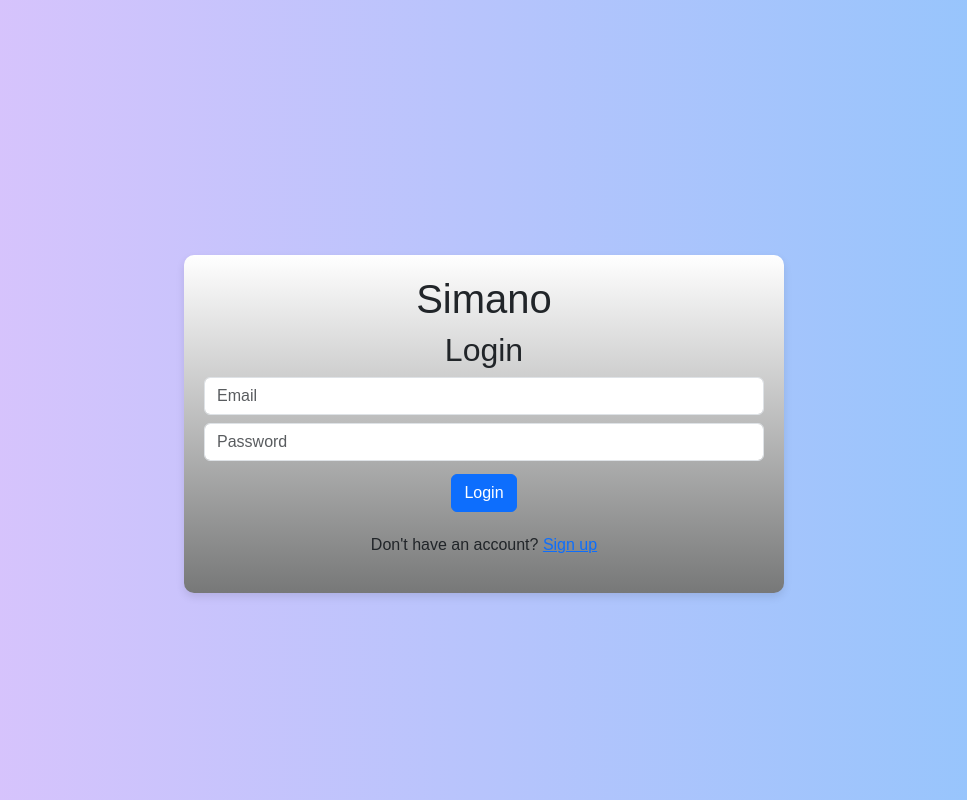
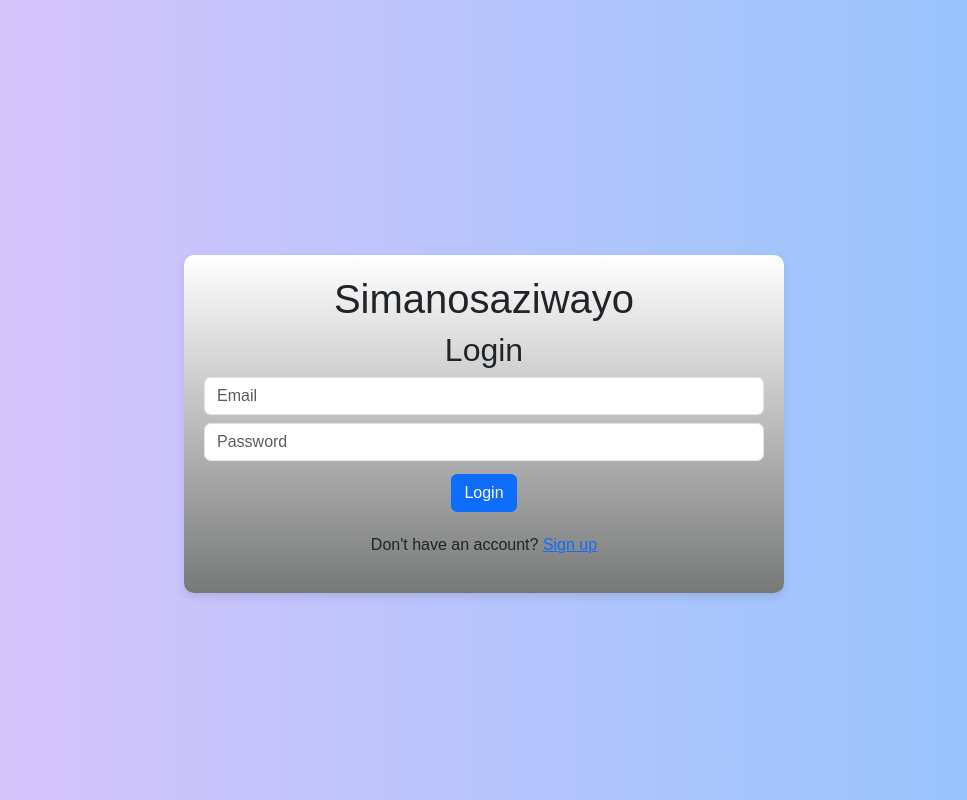
Before and after one commit to khethomngomz/TechClockIn, a plain HTML site: page public/technician.html in a window 1280 px wide. Shown: the whole page, without its empty margins (156-1123 px from the left). Drawn offline with nearby package versions, Linux system fonts and the light colour scheme.

Commit message:
changed theme

```diff
--- a/public/technician.html
+++ b/public/technician.html
@@ -9,7 +9,7 @@
 </head>
 <body>
     <div class="container mt-5">
-        <h1 class="text-center">Simano</h1>
+        <h1 class="text-center">Simanosaziwayo</h1>
 
         <!-- Login Section -->
         <div id="login" class="text-center">
```
